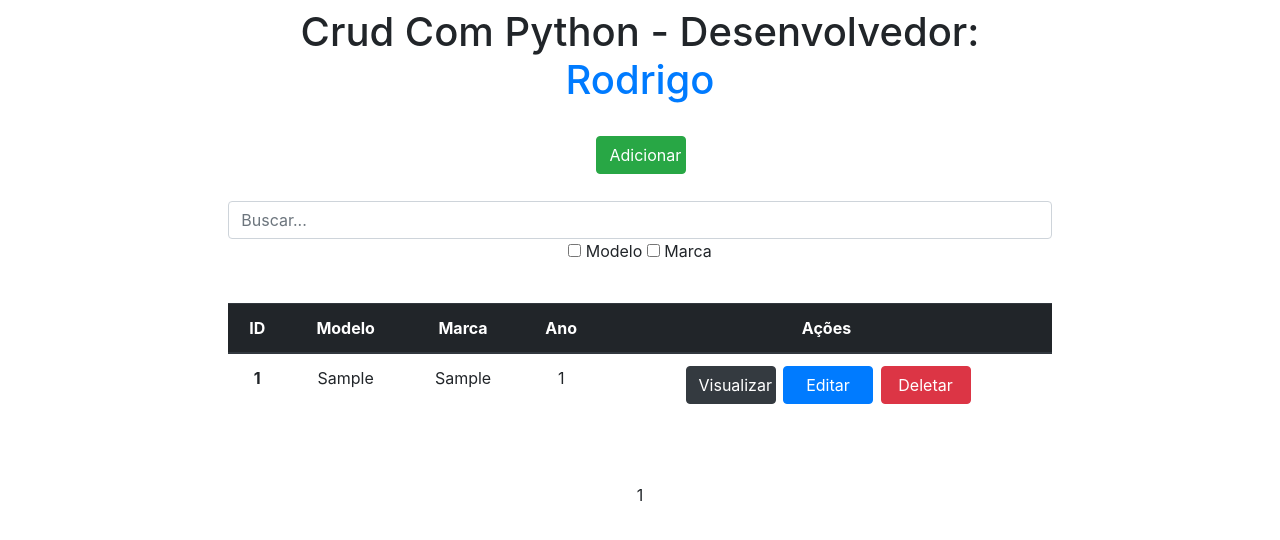
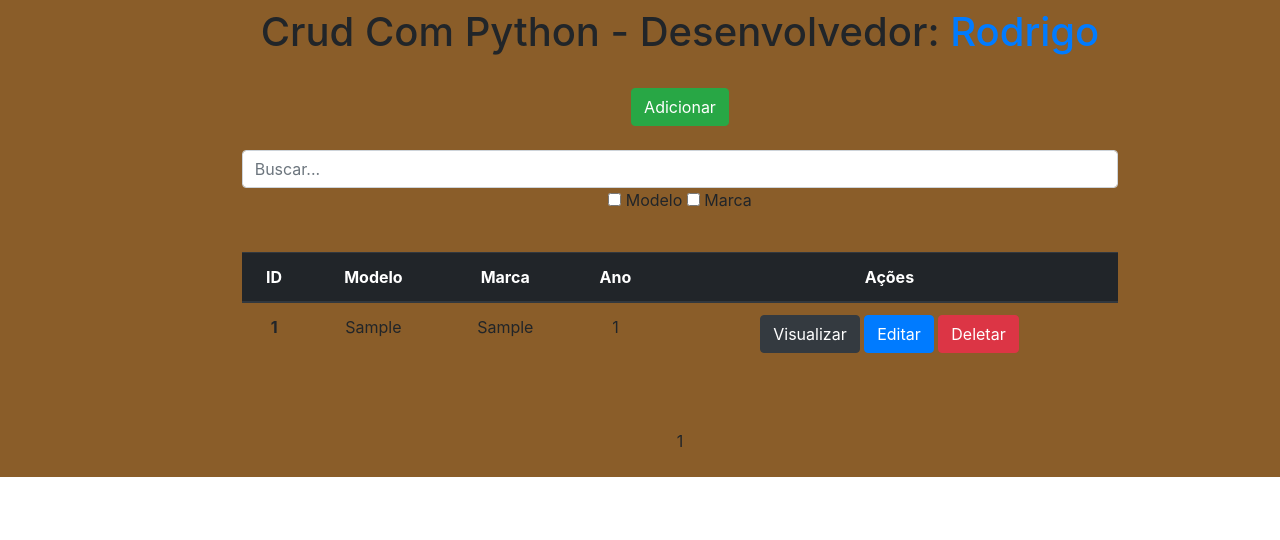
Before and after one commit to rcvdigo/Projeto-Crud-Em-Python, a Django app: page / in a window 1280 px wide; the page is wider, and only the part inside the window is pictured. Shown: the top 540 px of that part. Run offline with Django 4.2, Linux system fonts and the light colour scheme; tables that the repository leaves empty hold one stand-in row (values such as "Sample post"); some libraries are stand-ins or nearby versions.

Commit message:
Update main.css

```diff
--- a/appCrud/static/main.css
+++ b/appCrud/static/main.css
@@ -1,18 +1,39 @@
-main .responsividade{
-    padding: 20px;
-    min-width: 300px;
-    max-width: 800px;
-    margin: auto;
+body {
+	width: 1360px;
 }
 
-.botoes-responsivos {
-    max-width: 800px;
-    min-width: 214px;
+main {
+    width: 100%;
 }
 
-.btn {
-    width: 90px;
-    margin: auto;
-    margin-left: 3px;
-    margin-bottom: 3px;
+/* 480px - 768px = tablet*/
+@media (min-width: 480px) {
+    main {
+        width: 100%;
+        background-color: aqua;
+    }
 }
+
+/* 800px - 1024px = telas menores, laptops*/
+@media (min-width: 800px) {
+    main {
+        width: 100%;
+        background-color: rgb(41, 138, 62);
+    }
+}
+
+/* 1024px - 1200px = desktop */
+@media (min-width: 1024px) {
+    main {
+        width: 100%;
+        background-color: rgb(120, 138, 41);
+    }
+}
+
+/* 1200px e + = telas maiores, tvs */
+@media (min-width: 1200px) {
+    main {
+        width: 100%;
+        background-color: rgb(138, 93, 41);
+    }
+}
```
